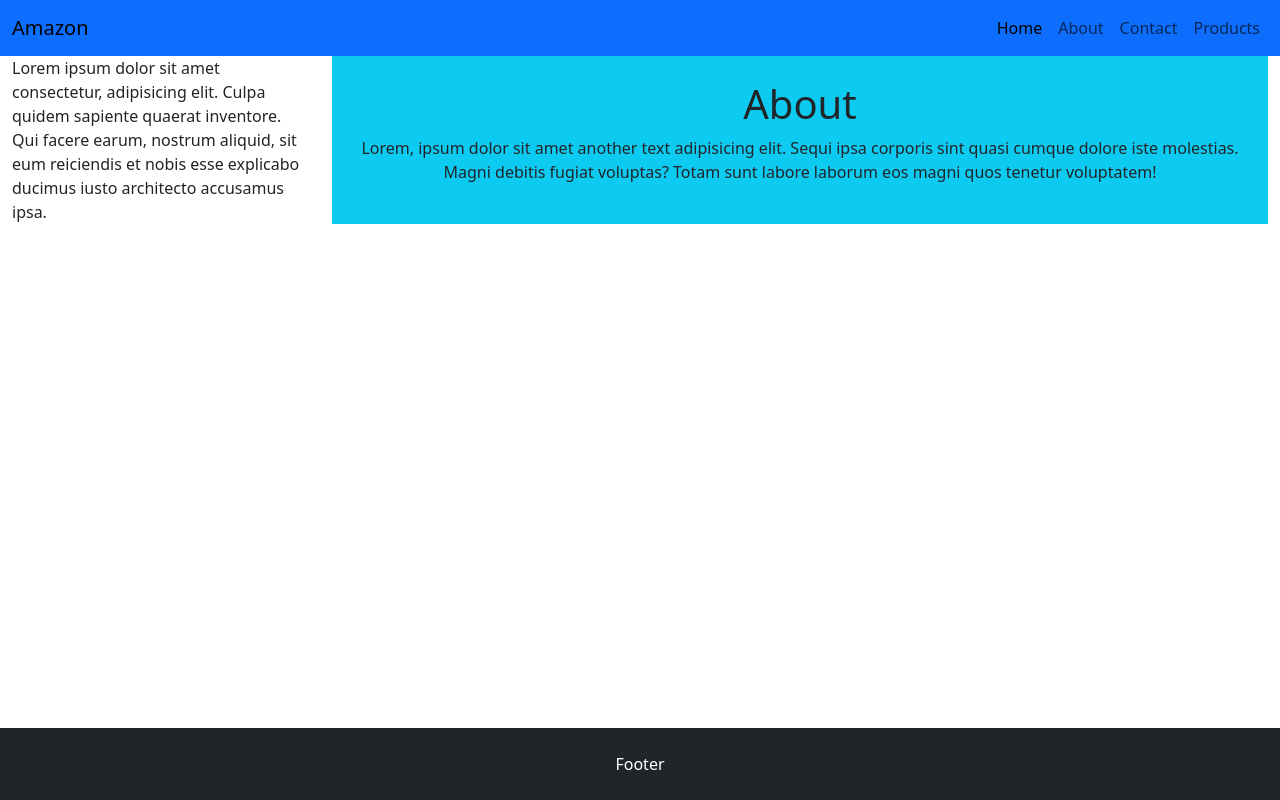
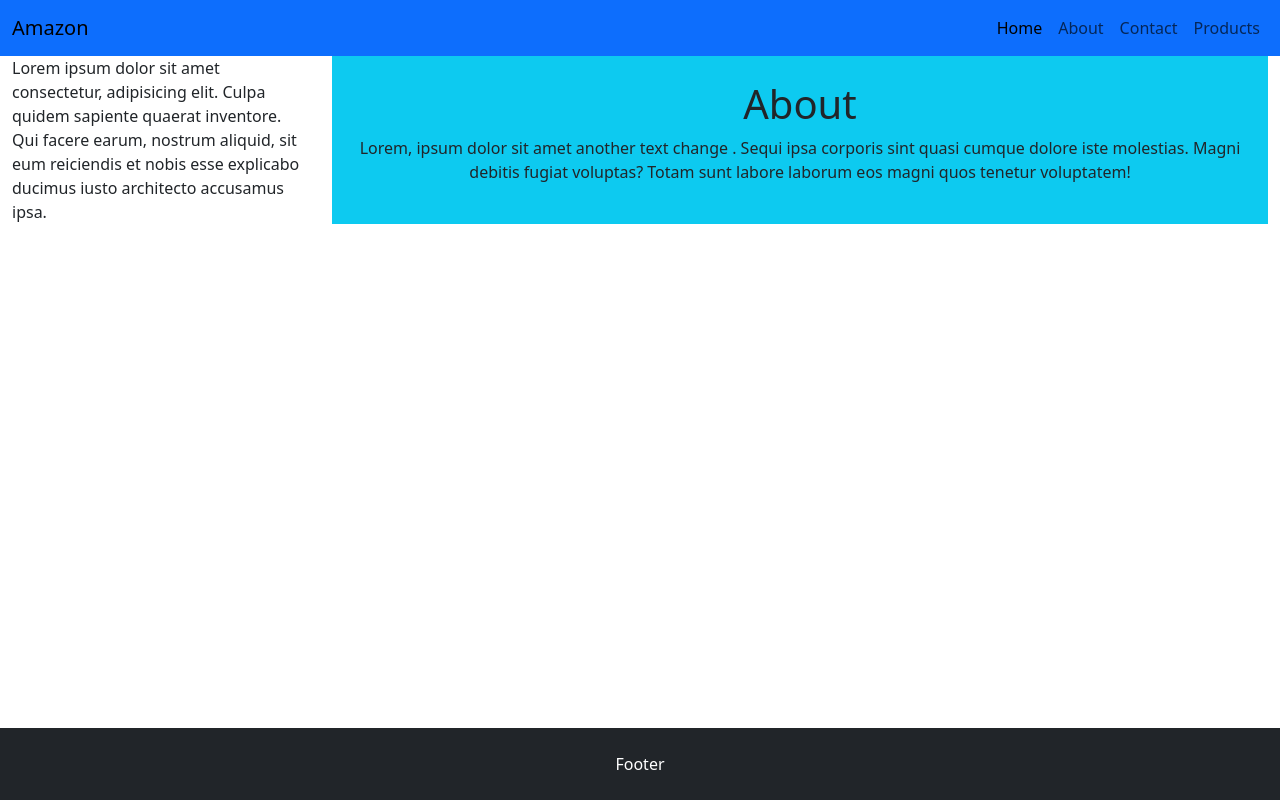
Before and after one commit to HazemO7/react-practice, a React app: page /about in a window 1280 px wide. Built offline with nearby package versions, Linux system fonts and the light colour scheme; the HTML template or start-up script is replaced by a standard one.

Commit message:
update contetn

```diff
--- a/src/components/About.jsx
+++ b/src/components/About.jsx
@@ -4,7 +4,7 @@ export default function About() {
   return (
     <div className='container-fluid text-center bg-info p-4'>
         <h1 >About</h1>
-        <p>Lorem, ipsum dolor sit amet another text adipisicing elit. Sequi ipsa corporis sint quasi cumque dolore iste molestias. Magni debitis fugiat voluptas? Totam sunt labore laborum eos magni quos tenetur voluptatem!</p>
+        <p>Lorem, ipsum dolor sit amet another text change . Sequi ipsa corporis sint quasi cumque dolore iste molestias. Magni debitis fugiat voluptas? Totam sunt labore laborum eos magni quos tenetur voluptatem!</p>
     </div>
   )
 }
```
